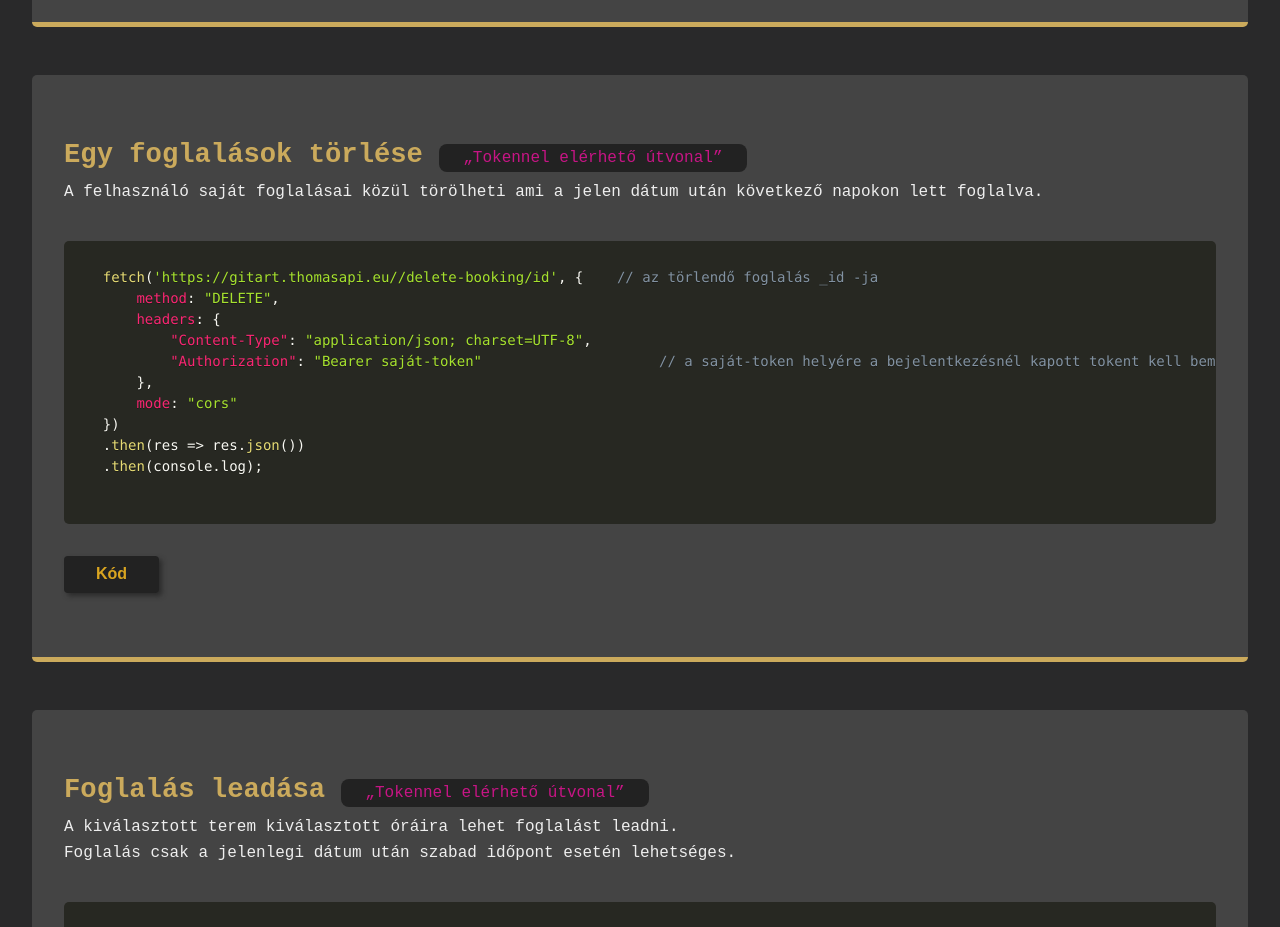
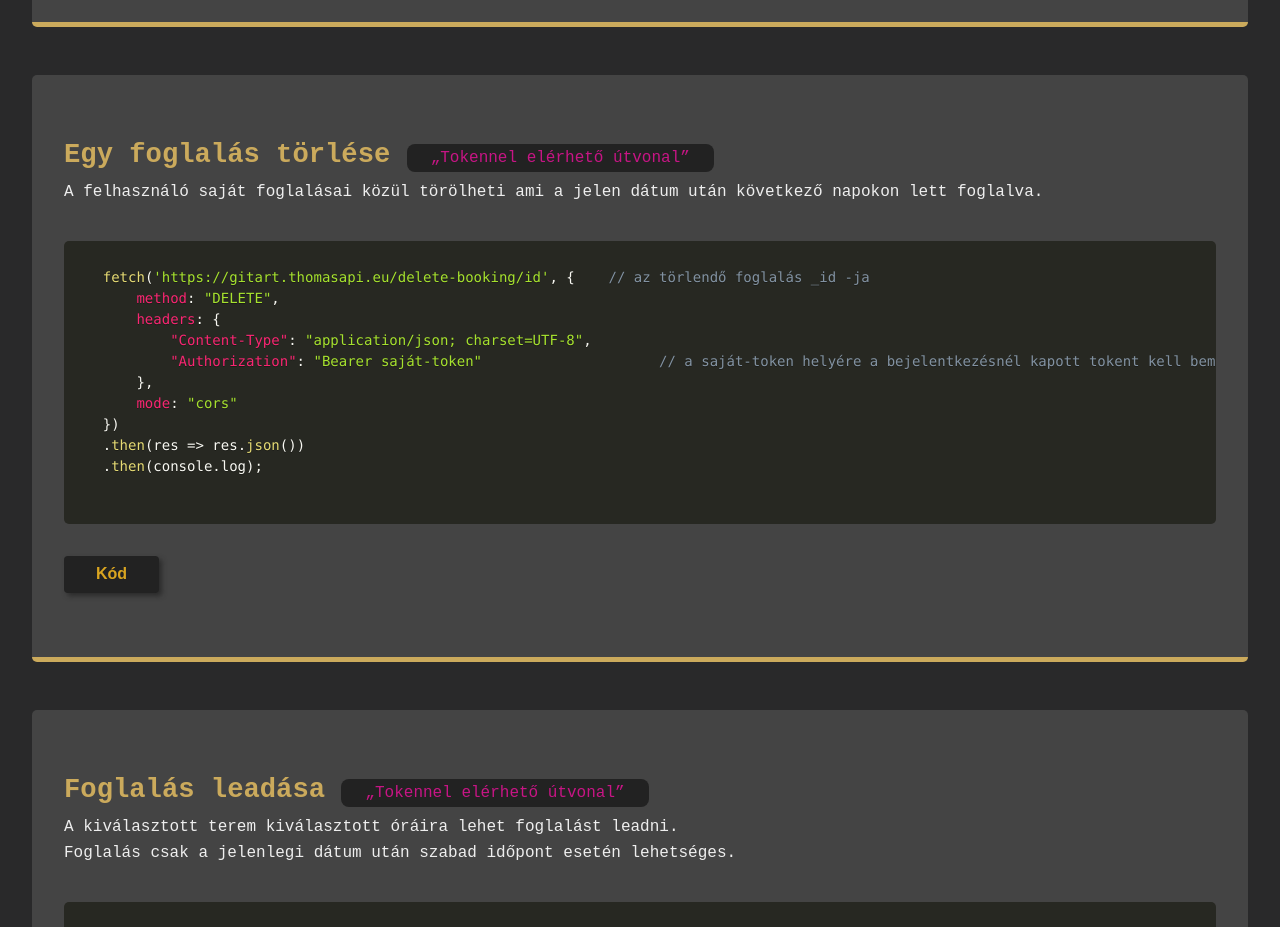
Before and after one commit to Thomas-Horvath/GITART-server, a website: page public/index.html in a window 1280 px wide. Shown: the part 4560-5487 px from the top of the page. Drawn offline with nearby package versions, Linux system fonts and the light colour scheme.

Commit message:
update index.html

```diff
--- a/public/index.html
+++ b/public/index.html
@@ -210,14 +210,14 @@
 
         <div class="container" id="deleteBooking">
             <div class="content">
-                <h2>Egy foglalások törlése <q class="pink">Tokennel elérhető útvonal</q>
+                <h2>Egy foglalás törlése <q class="pink">Tokennel elérhető útvonal</q>
                 </h2>
 
                 <p>A felhasználó saját foglalásai közül törölheti ami a jelen dátum után következő napokon lett foglalva.</p>
             </div>
             <pre>
         <code class="language-javascript">
-    fetch('https://gitart.thomasapi.eu//delete-booking/id', {    // az törlendő foglalás _id -ja
+    fetch('https://gitart.thomasapi.eu/delete-booking/id', {    // az törlendő foglalás _id -ja
         method: "DELETE",
         headers: {
             "Content-Type": "application/json; charset=UTF-8",
```
